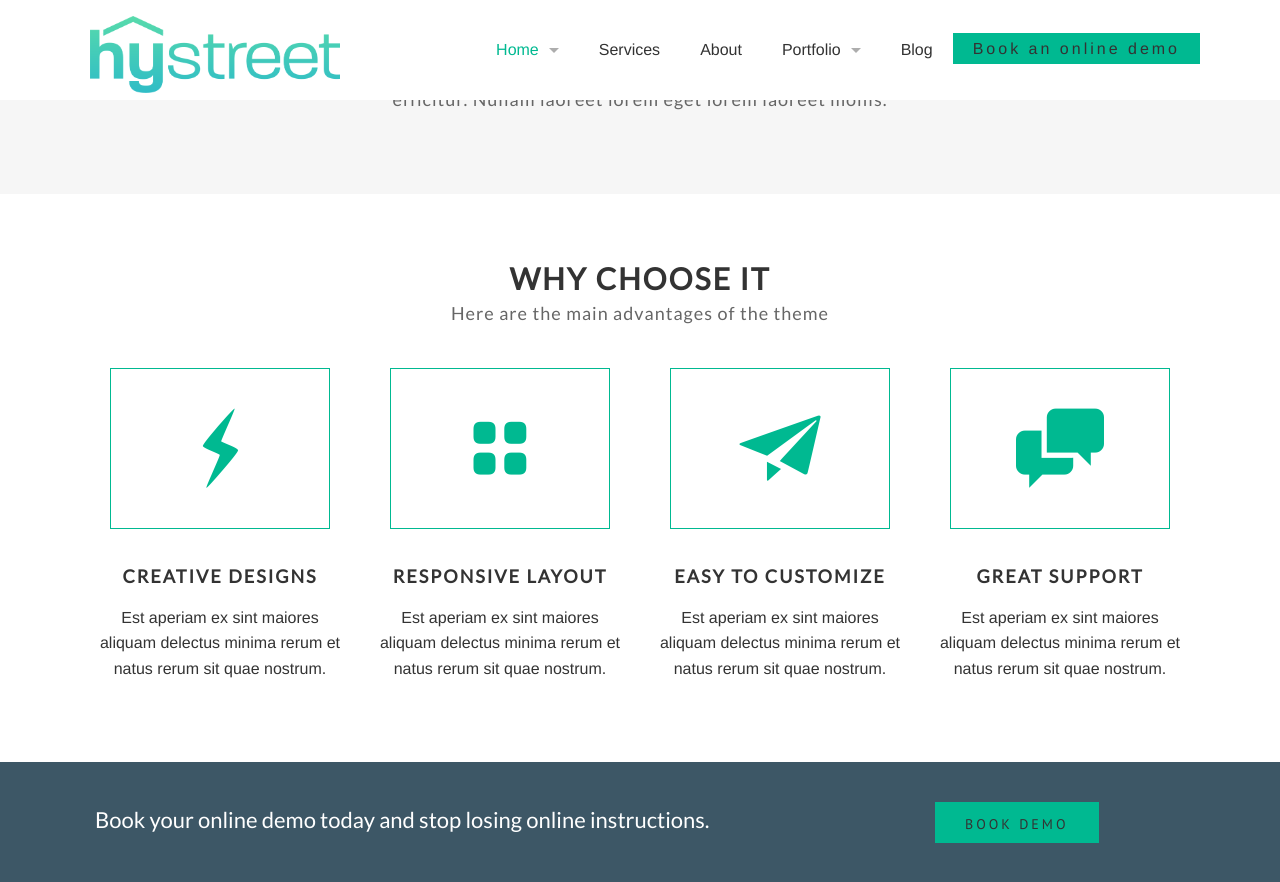
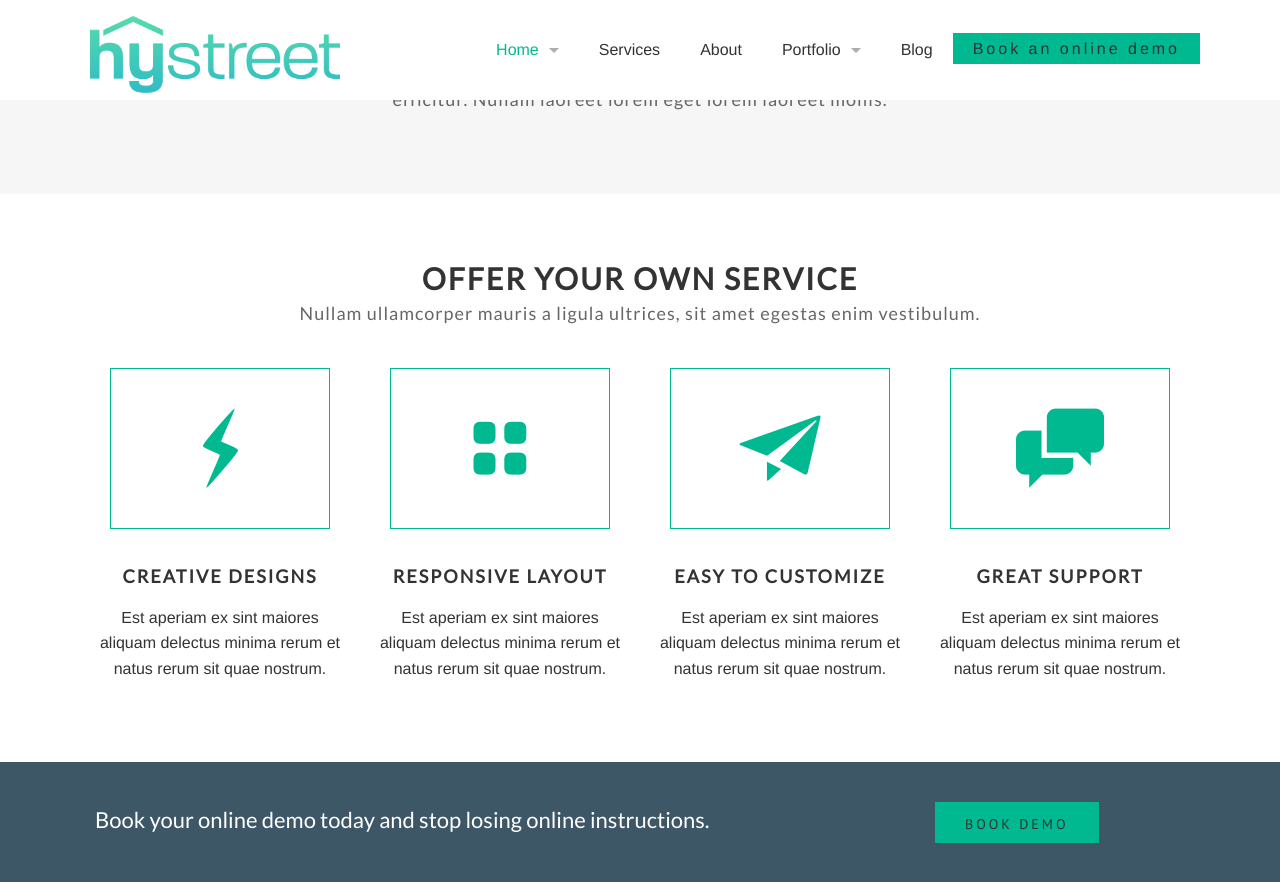
Before and after one commit to hystreet/hystreet.github.io, a Jekyll site: the page built from index.html, in a window 1280 px wide and 900 px high, scrolled down 746 px. Shown: the top 882 px of the window. Built offline with Jekyll 4.4.1, drawn with Linux system fonts in a browser that asks for light colours; some web fonts are replaced.

Commit message:
Updating text

```diff
--- a/_includes/whys.html
+++ b/_includes/whys.html
@@ -1,8 +1,8 @@
 <div class='full white centered-text'>
   <div class='row'>
     <div class='special-title centered-text'>
-      <h2>Why choose it</h2>
-      <p>Here are the main advantages of the theme</p>
+      <h2>Offer your own service</h2>
+      <p>Nullam ullamcorper mauris a ligula ultrices, sit amet egestas enim vestibulum.</p>
     </div>
   </div>
   <div class='spacing'></div>
```
